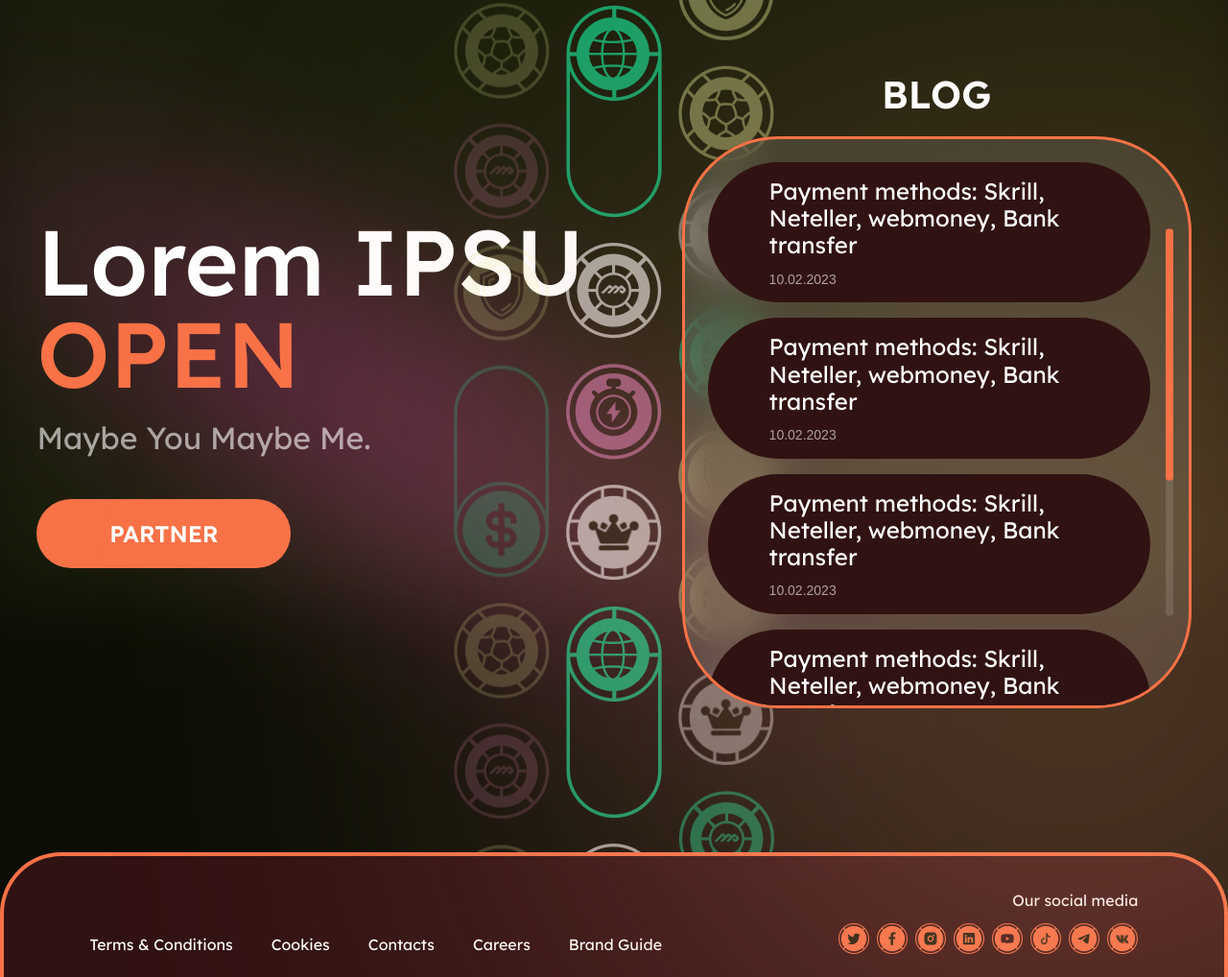
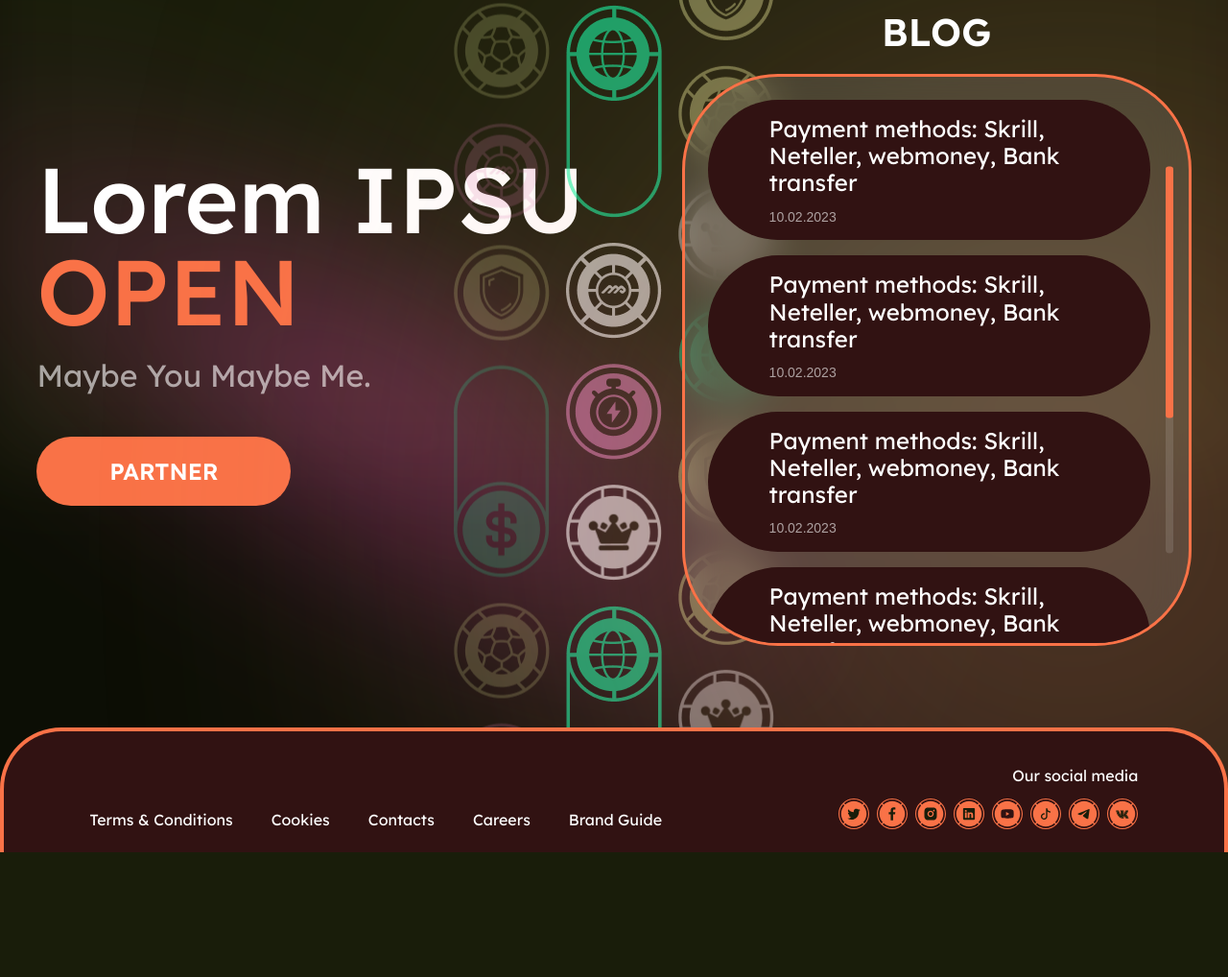
Before and after one commit to Sergey-Chernushevich/landing, a plain HTML site: page index.html in a window 1280 px wide. Shown: the part 184-1202 px from the top of the page at 96% size. After the commit the page ends 1072 px from the top, so only its background shows below. Drawn offline with Linux system fonts and the light colour scheme; files whose address does not match are found by name.

Commit message:
fix: fix footer styles

```diff
--- a/#source/styles/main.css
+++ b/#source/styles/main.css
@@ -295,6 +295,7 @@
   margin: 0 auto;
   height: 960px;
   position: relative;
+  padding-bottom: 130px;
 }
 
 .content {
@@ -521,6 +522,9 @@
   justify-content: space-between;
   align-items: end;
   z-index: 100;
+  position: absolute;
+  bottom: 0;
+  left: 0;
 }
 
 .footer .links {
--- a/#source/styles/media.css
+++ b/#source/styles/media.css
@@ -87,6 +87,7 @@
     flex-direction: column;
     height: auto;
     width: 100%;
+    padding-bottom: 216px;
   }
 
   .content {
--- a/css/main.css
+++ b/css/main.css
@@ -358,6 +358,7 @@
   margin: 0 auto;
   height: 960px;
   position: relative;
+  padding-bottom: 130px;
 }
 
 .content {
@@ -623,6 +624,9 @@
       -ms-flex-align: end;
           align-items: end;
   z-index: 100;
+  position: absolute;
+  bottom: 0;
+  left: 0;
 }
 
 .footer .links {
--- a/css/media.css
+++ b/css/media.css
@@ -90,6 +90,7 @@
             flex-direction: column;
     height: auto;
     width: 100%;
+    padding-bottom: 216px;
   }
 
   .content {
```
